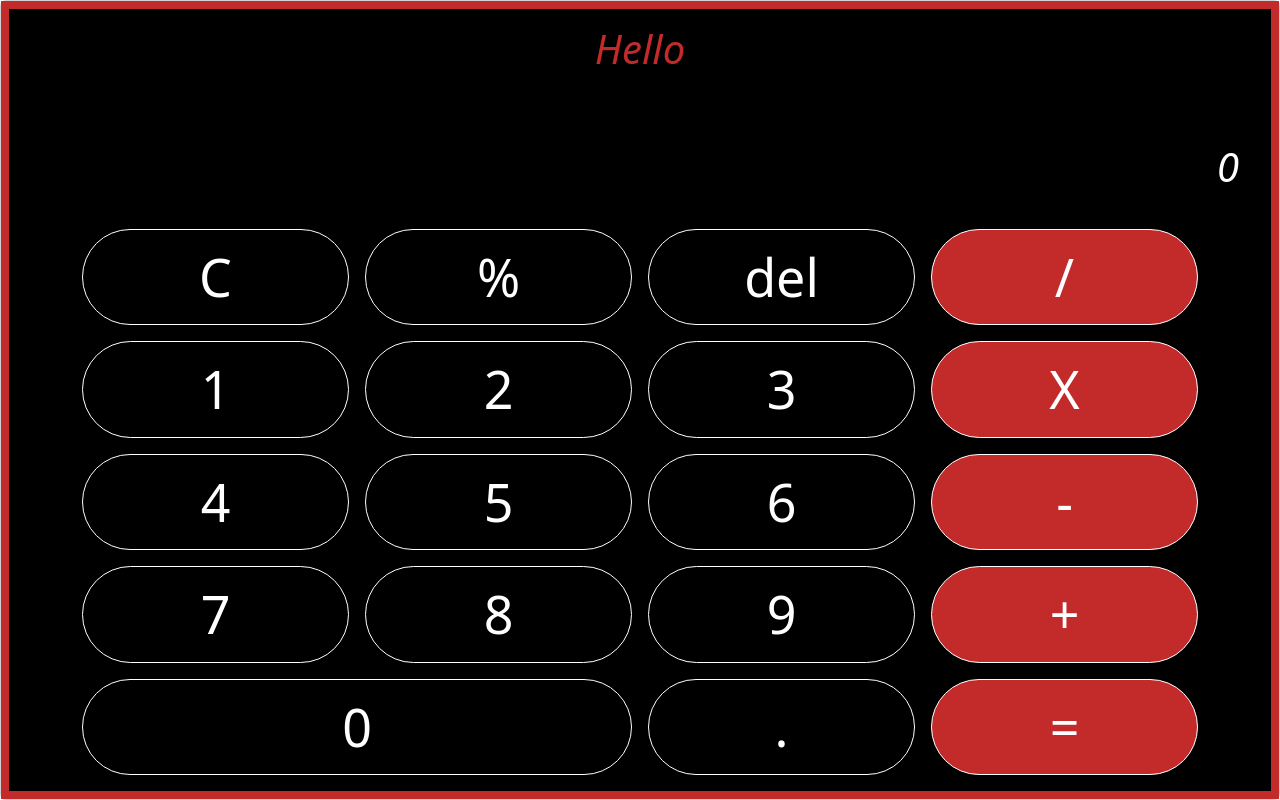
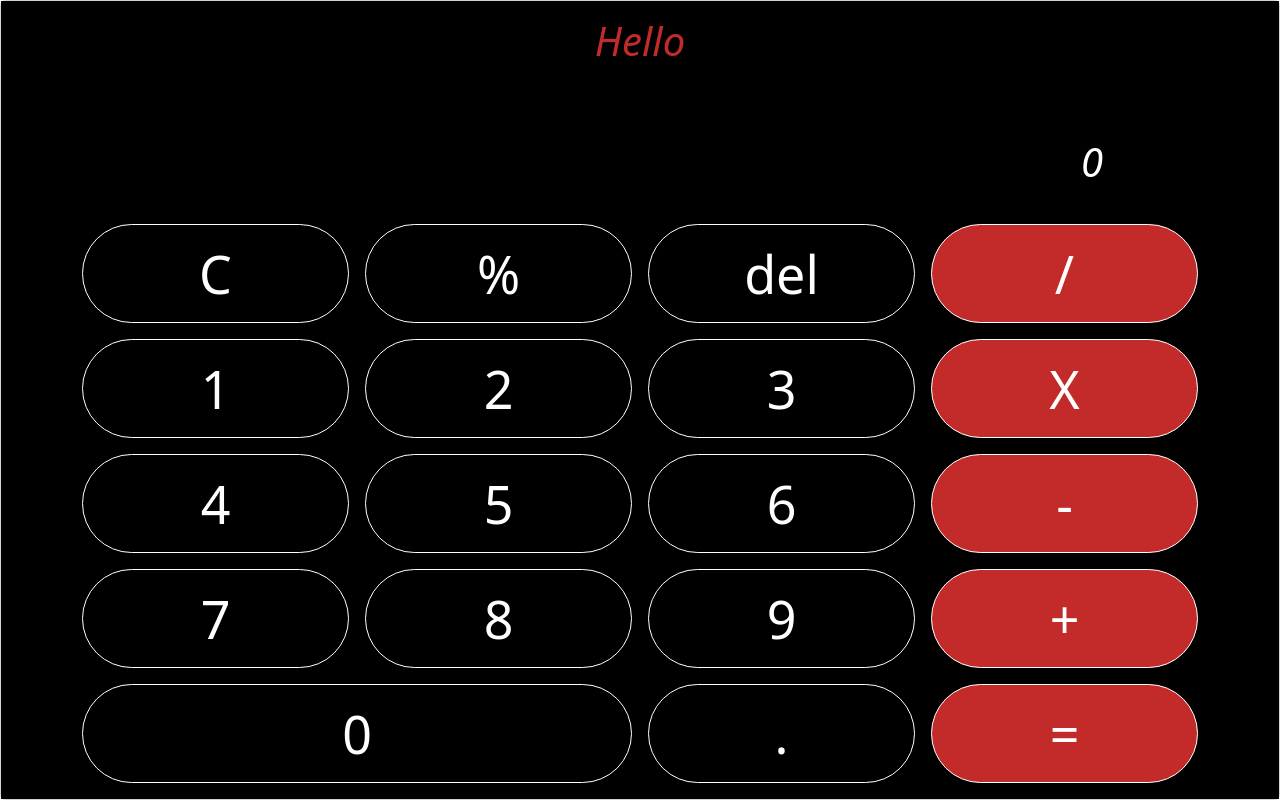
Before and after one commit to Aszlaczek/calculator, a React (Vite) app: page / in a window 1280 px wide. Built offline with nearby package versions, Linux system fonts and the light colour scheme.

Commit message:
Full working project

```diff
--- a/src/App.tsx
+++ b/src/App.tsx
@@ -109,11 +109,11 @@ function App() {
         case '/':
           list[1] = e
           break;
+        case '%':
+          list[1] = e;
+          break
         case '.':
           list.pop()
-          break;
-
-        default:
           break;
       }
     }
--- a/src/css/App.css
+++ b/src/css/App.css
@@ -14,7 +14,7 @@ h1 {
 
 .card-body {
     background-color: var(--backgroud-color);
-    border: .5em solid var(--secondary-color);
+    /* border: .5em solid var(--secondary-color); */
     display: grid;
     grid-template-rows: 5% 20% 75%;
 }
@@ -35,7 +35,7 @@ h1 {
     /* background-color: var(--secondary-color); */
     display: grid;
     place-items: end;
-    padding: 1rem;
+    padding: 1rem 10rem;
     margin: auto;
     width: 100%;
     color: var(--font-color);
```
